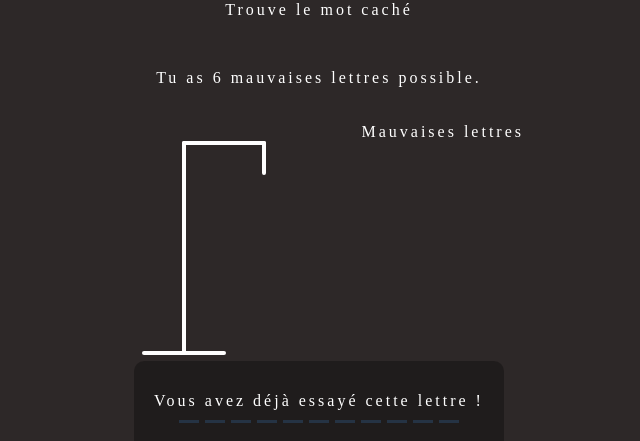
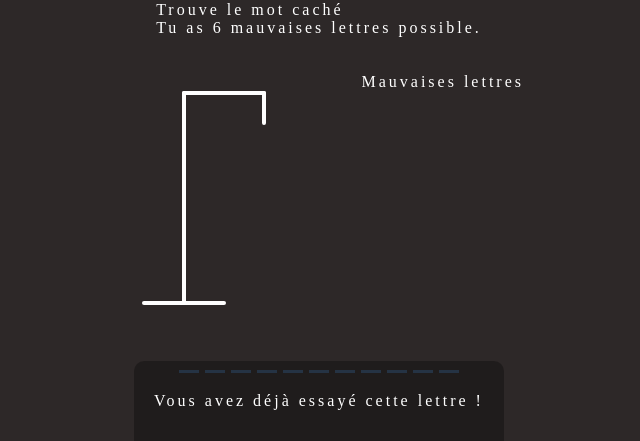
Before and after one commit to brs49/pendu, a plain HTML site: page index.html in a window 1280 px wide. Shown: the part 429-870 px from the top of the page, without its empty margins (321-961 px from the left). Drawn offline with nearby package versions, Linux system fonts and the light colour scheme.

Commit message:
Update index.html

```diff
--- a/index.html
+++ b/index.html
@@ -14,8 +14,8 @@
 
     <u><h1 id="h1">Le jeu du Pendu :</h1></u>
     <body style="background-color:#2D2828;">
-<p>Trouve le mot caché</p><br>
-        <p>Tu as 6 mauvaises lettres possible.</p>
+<p>Trouve le mot caché<br>
+        Tu as 6 mauvaises lettres possible.</p>
 
 <div class="jeu-contenant">
 
```
